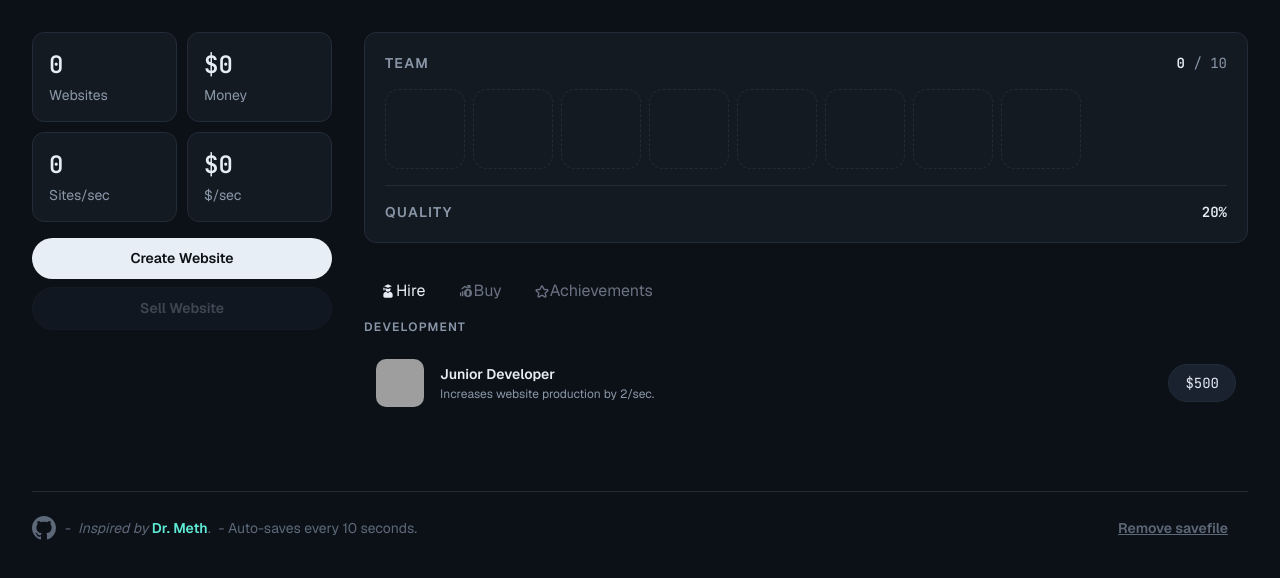
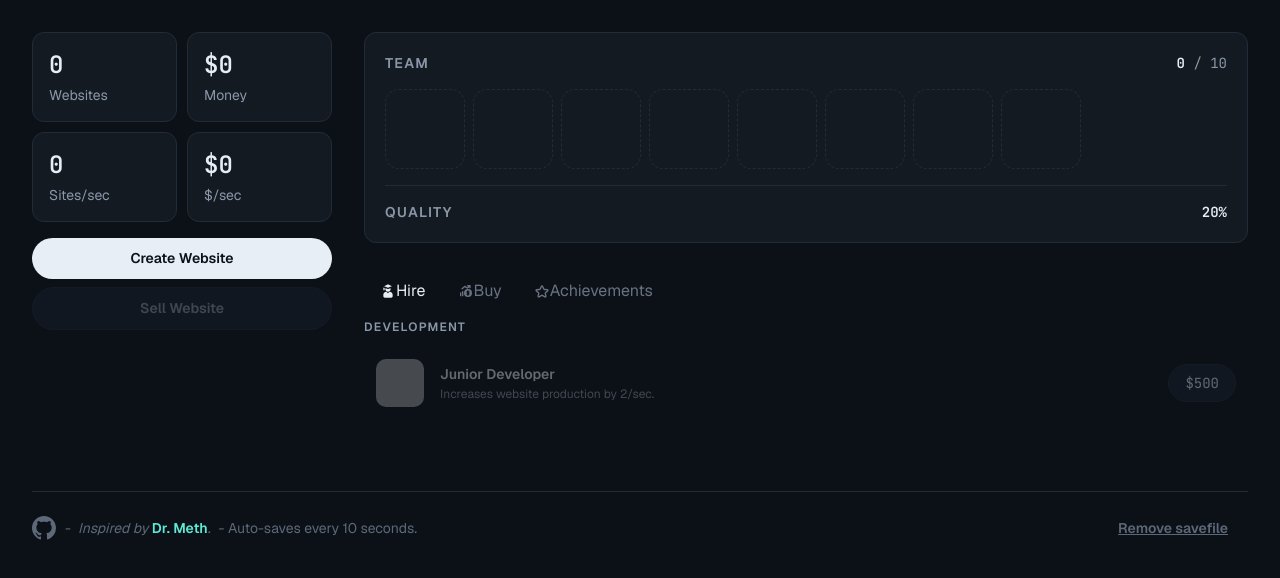
Before and after one commit to priverop/infinite-stack, a React (Vite) app: page / in a window 1280 px wide. Shown: the top 578 px of the page. Built offline with nearby package versions, Linux system fonts and the light colour scheme; grey boxes are pictures that could not be loaded; what tailwind-animations would draw is missing.

Commit message:
feat: disable hiring / buy if not enough money or team

```diff
--- a/src/App.tsx
+++ b/src/App.tsx
@@ -50,6 +50,8 @@ function App() {
         <People people={people} maxPeople={maxPeople} quality={quality} />
         <Panel
           money={money}
+          people={people}
+          maxPeople={maxPeople}
           hireDev={hireDev}
           hireSeller={hireSeller}
           buyBuilding={buyBuilding}
--- a/src/components/BuyPanel.tsx
+++ b/src/components/BuyPanel.tsx
@@ -15,7 +15,12 @@ export default function BuyPanel({ money, buyBuilding }: BuyProps) {
   const listBuildings = buildings
     .filter((building, index) => index === 0 || building.cost - DISPLAY_COST_DIFFERENCE <= money)
     .map((building, index) => (
-      <SingleCandidate key={index} onClick={buyBuilding} candidate={building} />
+      <SingleCandidate
+        key={index}
+        onClick={buyBuilding}
+        candidate={building}
+        disabled={building.cost > money}
+      />
     ));
   return (
     <div>
--- a/src/components/HirePanel.tsx
+++ b/src/components/HirePanel.tsx
@@ -9,6 +9,8 @@ const sales = byCategory('seller').filter((seller) => !seller.hidden);
 
 interface HireProps {
   money: number;
+  people: number;
+  maxPeople: number;
   hireDev: HireFunction;
   hireSeller: HireFunction;
   agencyUnlocked: boolean;
@@ -21,6 +23,8 @@ const DISPLAY_COST_DIFFERENCE = 500;
 
 export default function HirePanel({
   money,
+  people,
+  maxPeople,
   hireDev,
   hireSeller,
   agencyUnlocked,
@@ -28,13 +32,26 @@ export default function HirePanel({
   linkedInBros,
   buyAgency
 }: HireProps) {
+  const teamFull = people >= maxPeople;
   const listDevs = devs
     .filter((dev) => dev.cost - DISPLAY_COST_DIFFERENCE <= money)
-    .map((dev, index) => <SingleCandidate key={index} onClick={hireDev} candidate={dev} />);
+    .map((dev, index) => (
+      <SingleCandidate
+        key={index}
+        onClick={hireDev}
+        candidate={dev}
+        disabled={teamFull || dev.cost > money}
+      />
+    ));
   const listSales = sales
     .filter((seller) => seller.cost - DISPLAY_COST_DIFFERENCE <= money)
     .map((salesperson, index) => (
-      <SingleCandidate key={index} onClick={hireSeller} candidate={salesperson} />
+      <SingleCandidate
+        key={index}
+        onClick={hireSeller}
+        candidate={salesperson}
+        disabled={teamFull || salesperson.cost > money}
+      />
     ));
   return (
     <div>
--- a/src/components/Panel.tsx
+++ b/src/components/Panel.tsx
@@ -8,6 +8,8 @@ import type { Achievement, HireFunction } from '../types';
 
 interface PanelProps {
   money: number;
+  people: number;
+  maxPeople: number;
   hireDev: HireFunction;
   hireSeller: HireFunction;
   buyBuilding: HireFunction;
@@ -23,6 +25,8 @@ interface PanelProps {
 
 export default function Panel({
   money,
+  people,
+  maxPeople,
   hireSeller,
   hireDev,
   buyBuilding,
@@ -52,6 +56,8 @@ export default function Panel({
       <TabPanel>
         <HirePanel
           money={money}
+          people={people}
+          maxPeople={maxPeople}
           hireDev={hireDev}
           hireSeller={hireSeller}
           agencyUnlocked={agencyUnlocked}
--- a/src/components/SingleCandidate.tsx
+++ b/src/components/SingleCandidate.tsx
@@ -5,21 +5,23 @@ import type { Candidate, HireFunction } from '../types';
 interface SingleCandidateProps {
   candidate: Candidate;
   onClick: HireFunction;
+  disabled?: boolean;
 }
 
-export default function SingleCandidate({ candidate, onClick }: SingleCandidateProps) {
+export default function SingleCandidate({ candidate, onClick, disabled }: SingleCandidateProps) {
   const [animation, setAnimation] = useState(false);
 
   const handleClick = () => {
+    if (disabled) return;
     setAnimation(true);
     onClick(candidate.id, candidate.cost, candidate.increment);
   };
 
   return (
     <div
-      className={`flex items-center justify-between py-3 px-3 rounded-xl hover:bg-card-raised cursor-pointer transition-colors duration-150 ${
-        animation ? 'animate-squeeze animate-duration-[200ms]' : ''
-      }`}
+      className={`flex items-center justify-between py-3 px-3 rounded-xl transition-colors duration-150 ${
+        disabled ? 'opacity-40 cursor-not-allowed' : 'hover:bg-card-raised cursor-pointer'
+      } ${animation ? 'animate-squeeze animate-duration-[200ms]' : ''}`}
       onClick={handleClick}
       onAnimationEnd={() => setAnimation(false)}>
       <div className="flex items-center gap-4">
```
